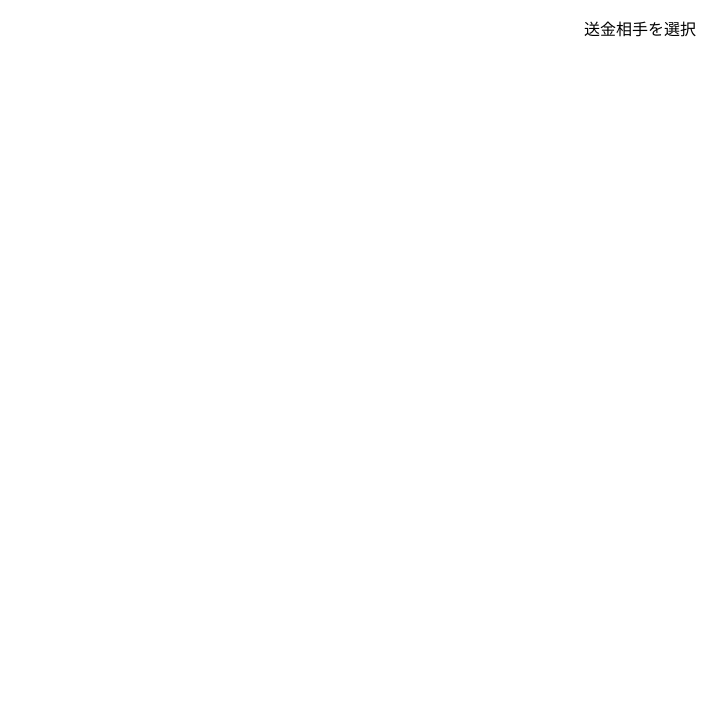
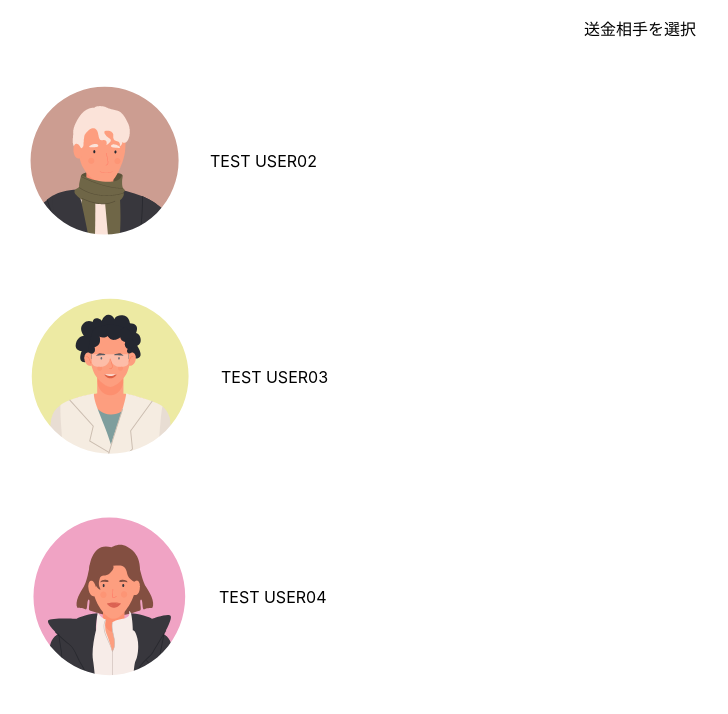
Before and after one commit to y-ma3/Wyuma-with-NNH, a React (Create React App) app in the folder test-nakanoue/: page /testsend in a window 1280 px wide. Shown: the top 714 px of the page, without its empty margins (0-728 px from the left). Built offline with nearby package versions, Linux system fonts and the light colour scheme.

Commit message:
test router

```diff
--- a/test-nakanoue/src/pages/TestSend.js
+++ b/test-nakanoue/src/pages/TestSend.js
@@ -1,12 +1,29 @@
 import { Link } from "react-router-dom";
 import '../App.css';
+import humanPng2 from '../images/human2.png';
+import humanPng3 from '../images/human3.png';
+import humanPng4 from '../images/human4.png';
+
+
+
 
 function SendTest() {
-  return (
-    <div className="App">
-        <p>送金相手を選択</p>
-    </div>
-  );
+    const users = [
+        { id: 1, name: "TEST USER02", image: humanPng2 },
+        { id: 2, name: "TEST USER03", image: humanPng3 },
+        { id: 3, name: "TEST USER04", image: humanPng4 },
+    ];
+    return (
+        <div className="App">
+            <p>送金相手を選択</p>
+            {users.map((user) => (
+                <div className="flex" key={user.id}>
+                    <img src={user.image} alt="picture" />
+                    <p className="user-name">{user.name}</p>
+                </div>
+            ))}
+        </div>
+    );
 }
 
 export default SendTest;
```
